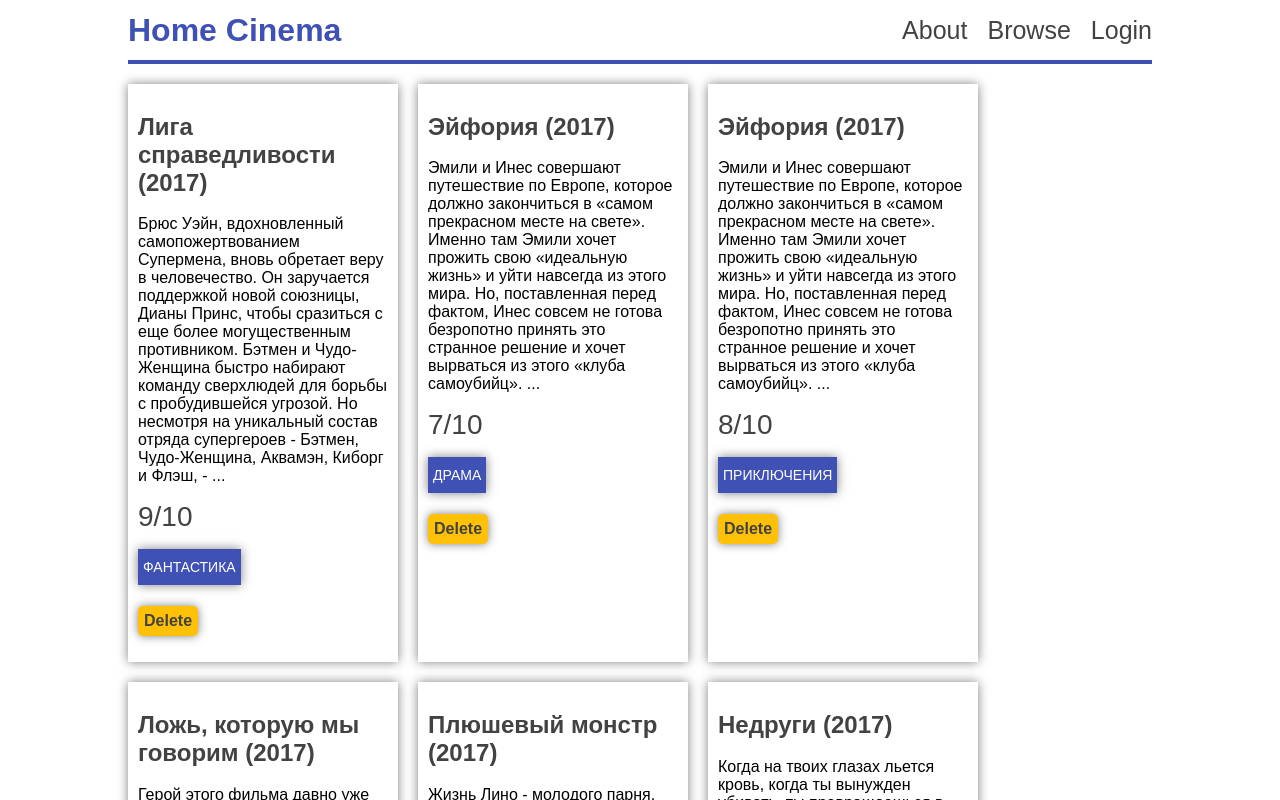
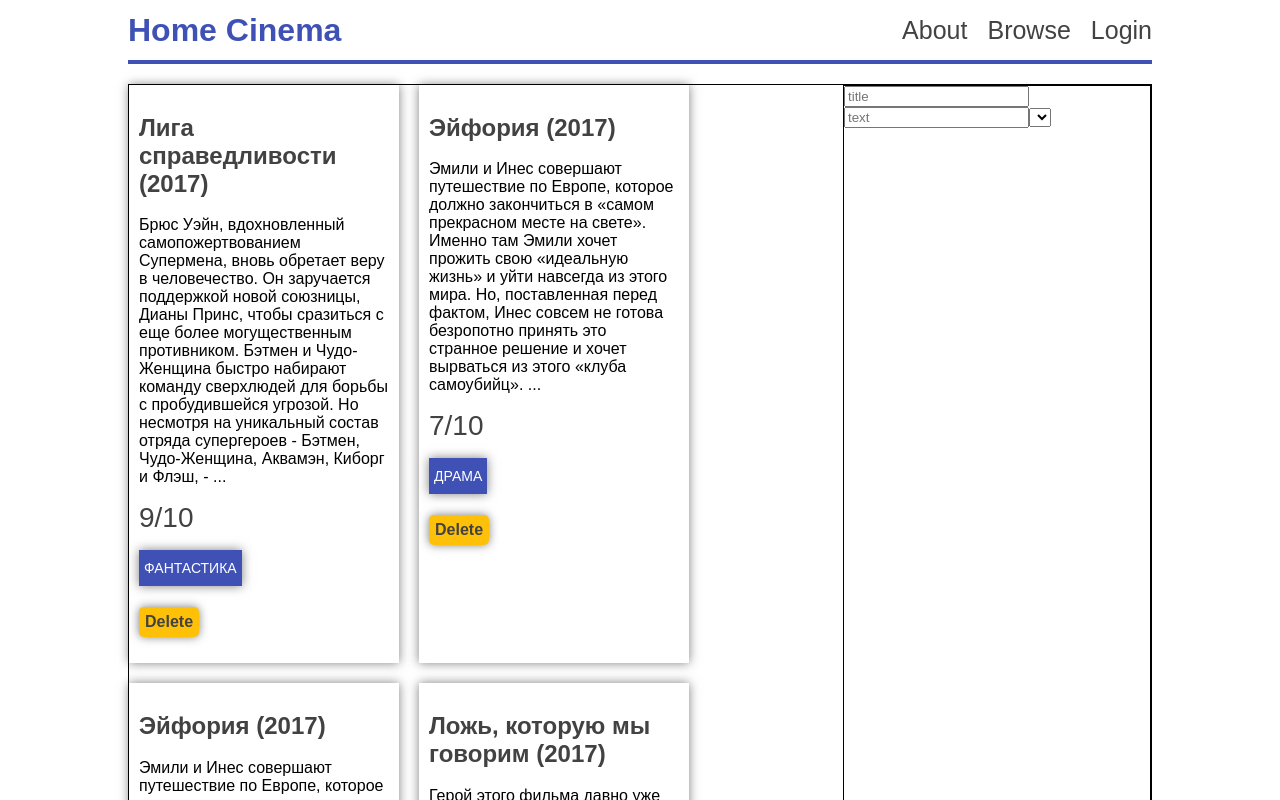
Before and after one commit to DenisVolhonsky/ReactJS_HW, a React (Create React App) app in the folder hw_1/: page / in a window 1280 px wide. Shown: the top 800 px of the page. Built offline with nearby package versions, Linux system fonts and the light colour scheme.

Commit message:
createt editor component

```diff
--- a/hw_1/src/components/App/App.css
+++ b/hw_1/src/components/App/App.css
@@ -2,8 +2,16 @@
     margin: 0 auto;
     width: 80%;
 }
-.Posts-body {
+.posts__container {
+    display: flex;
+    border: 1px solid black;
+}
+.posts__body {
+    width: 70%;
     display: flex;
     flex-wrap: wrap;
-
 }
+.posts__adding {
+    width: 30%;
+    border: 1px solid black;
+}
--- a/hw_1/src/components/App/App.jsx
+++ b/hw_1/src/components/App/App.jsx
@@ -3,6 +3,7 @@ import './App.css';
 import Header from 'components/Header';
 import Posts from 'components/Posts';
 import posts from 'posts.js';
+import Editor from "../Editor/index";
 
 console.log(posts);
 
@@ -11,7 +12,8 @@ class App extends React.Component {
         return (
             <div className="container">
                 <Header/>
-                <div className="Posts-body">
+                <div className="posts__container">
+                    <div className="posts__body">
                         <Posts
                             title={posts[0].title}
                             text={posts[0].text}
@@ -73,6 +75,10 @@ class App extends React.Component {
                             genre={posts[9].genre}
                         />
                     </div>
+                    <div className="posts__adding">
+                        <Editor/>
+                    </div>
+                </div>
             </div>
         );
     }
--- /dev/null
+++ b/hw_1/src/components/Editor/index.jsx
@@ -0,0 +1,18 @@
+import React from 'react';
+import './style.css';
+
+class Editor extends React.Component {
+    render() {
+        return(
+            <div className="editor">
+                <input type="text" name="" id="" placeholder="title"/>
+                <input type="text" name="" id="" placeholder="text"/>
+                <select name="rate" className="editor__rate">
+
+                </select>
+            </div>
+        );
+    }
+}
+
+export default Editor;
--- a/hw_1/src/components/Posts/style.css
+++ b/hw_1/src/components/Posts/style.css
@@ -1,5 +1,4 @@
 .posts {
-    position: relative;
     margin-bottom: 20px;
     margin-right: 20px;
     width: 250px;
```
Also changed, not shown: hw_1/src/components/Editor/style.css (added). Lines whose indentation alone changed are shown as unchanged.
